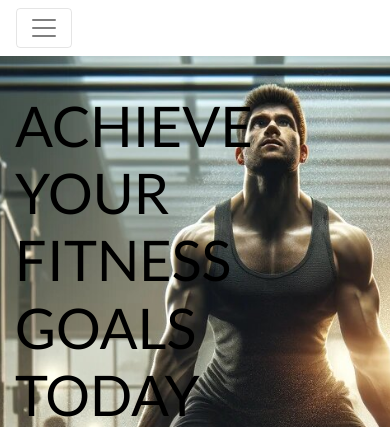
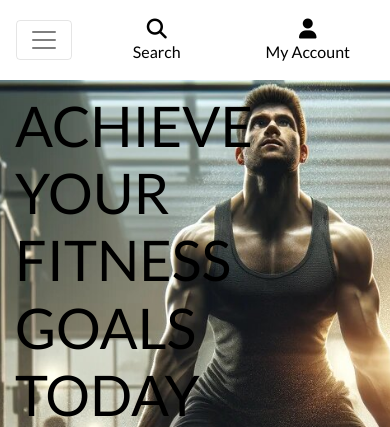
Before and after one commit to David011E/pt-pp-5, a Django app: page / in a window 390 px wide. Shown: the top 427 px of the page. Run offline with Django 3.2, Linux system fonts and the light colour scheme; a user stored in the database is signed in; some libraries are stand-ins or nearby versions.

Commit message:
Added mobile header and main navbar

```diff
--- a/templates/base.html
+++ b/templates/base.html
@@ -93,7 +93,8 @@
                 <button class="navbar-toggler" type="button" data-toggle="collapse" data-target="#main-nav" aria-controls="main-nav" aria-expanded="false" aria-label="Toggle navigation">
                     <span class="navbar-toggler-icon"></span>
                 </button>
-
+                {% include 'includes/mobile-top-header.html' %}
+                {% include 'includes/main-nav.html' %}
             </nav>
         </div>
     </header>
--- /dev/null
+++ b/templates/includes/main-nav.html
@@ -0,0 +1,33 @@
+<div class="collapse navbar-collapse" id="main-nav">
+    <ul class="navbar-nav w-auto mx-auto">
+        <li class="nav-item dropdown">
+            <a class="logo-font font-weight-bold nav-link text-black mr-5" href="#" id="all-training-services-link" data-toggle="dropdown" aria-haspopup="true" aria-expanded="false">
+                Training Services
+            </a>
+            <div class="dropdown-menu border-0" aria-labelledby="all-training-services-link">
+                <a href="" class="dropdown-item">Training plan</a> <!-- Example submenu items -->
+                <a href="" class="dropdown-item">Online training</a>
+                <a href="" class="dropdown-item">1-ON-1 Training</a>
+                <a href="" class="dropdown-item">All training services</a>
+            </div>
+        </li>
+
+        <li class="nav-item"> <!-- Removed dropdown class -->
+            <a class="logo-font font-weight-bold nav-link text-black mr-5" href="#" id="about-me-link">
+                About Me <!-- Changed to a normal link -->
+            </a>
+        </li>
+
+        <li class="nav-item"> <!-- Removed dropdown class -->
+            <a class="logo-font font-weight-bold nav-link text-black mr-5" href="#" id="about-me-link">
+                Results & Reviews <!-- Changed to a normal link -->
+            </a>
+        </li>
+
+        <li class="nav-item"> <!-- Removed dropdown class -->
+            <a class="logo-font font-weight-bold nav-link text-black mr-5" href="#" id="about-me-link">
+                Contact Me <!-- Changed to a normal link -->
+            </a>
+        </li>
+    </ul>
+</div>
--- /dev/null
+++ b/templates/includes/mobile-top-header.html
@@ -0,0 +1,42 @@
+<li class="list-inline-item">
+    <a class="text-black nav-link d-block d-lg-none" href="#" id="mobile-search" data-toggle="dropdown" aria-haspopup="true" aria-expanded="false">
+        <div class="text-center">
+            <div><i class="fas fa-search fa-lg"></i></div>
+            <p class="my-0">Search</p>
+        </div>
+    </a>
+    <div class="dropdown-menu border-0 w-100 p-3 rounded-0 my-0" aria-labelledby="mobile-search">
+        <form class="form" method="GET" action="">
+            <div class="input-group w-100">
+                <input class="form-control border border-black rounded-0" type="text" name="q" placeholder="Search our site">
+                <div class="input-group-append">
+                    <button class="form-control form-control btn btn-black border border-black rounded-0" type="submit">
+                        <span class="icon">
+                            <i class="fas fa-search"></i>
+                        </span>
+                    </button>
+                </div>
+            </div>
+        </form>
+    </div>
+</li>
+<li class="list-inline-item dropdown">
+    <a class="text-black nav-link d-block d-lg-none" href="#" id="user-options" data-toggle="dropdown" aria-haspopup="true" aria-expanded="false">
+        <div class="text-center">
+            <div><i class="fas fa-user fa-lg"></i></div>
+            <p class="my-0">My Account</p>
+        </div>
+    </a>
+    <div class="dropdown-menu border-0" aria-labelledby="user-options">
+        {% if request.user.is_authenticated %}
+            {% if request.user.is_superuser %}
+                <a href="{% url 'account_logout' %}" class="dropdown-item">Product Management</a>
+            {% endif %}
+            <a href="" class="dropdown-item">My Profile</a>
+            <a href="{% url 'account_logout' %}" class="dropdown-item">Logout</a>
+        {% else %}
+            <a href="{% url 'account_signup' %}" class="dropdown-item">Register</a>
+            <a href="{% url 'account_login' %}" class="dropdown-item">Login</a>
+        {% endif %}
+    </div>
+</li>
```
